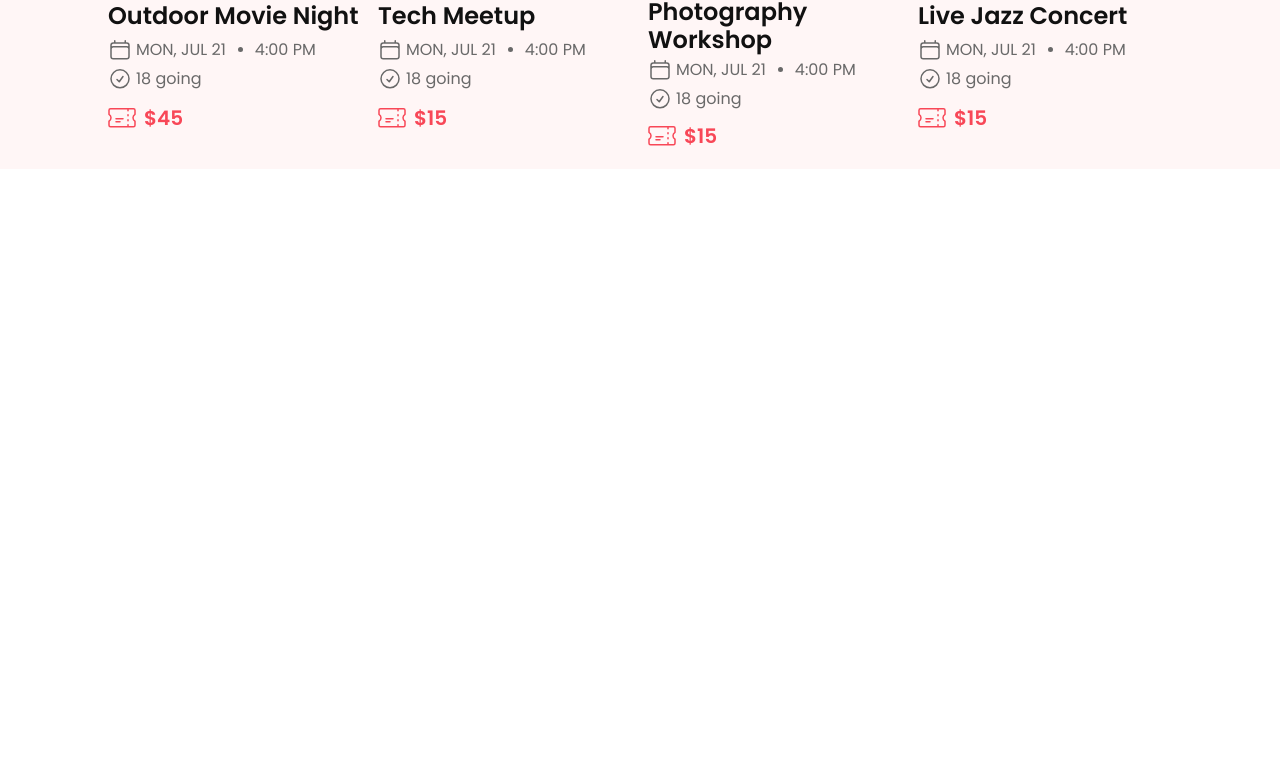
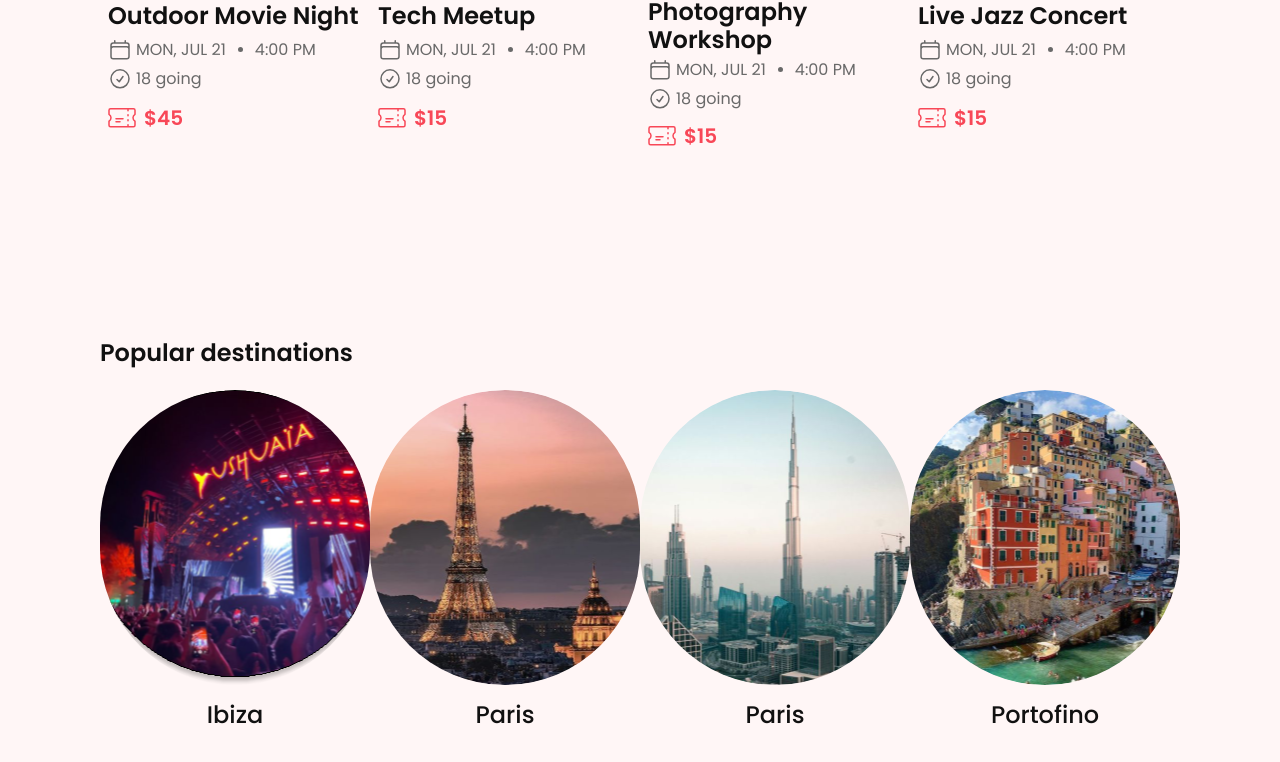
Before and after one commit to Asimpossible/figma-task, a React (Vite) app: page / in a window 1280 px wide. Shown: the part 2098-2860 px from the top of the page. Before the commit the page ends 2387 px from the top, so only its background shows below. Built offline with nearby package versions, Linux system fonts and the light colour scheme.

Commit message:
Popular Destinations component completed

```diff
--- a/src/pages/Home/index.tsx
+++ b/src/pages/Home/index.tsx
@@ -1,4 +1,4 @@
-import { Categories, Heading, PopularEvents, UpcomingEvents } from '@/shared/components'
+import { Categories, Heading, PopularDestinations, PopularEvents, UpcomingEvents } from '@/shared/components'
 import { Header } from '@/shared/layout'
 import React from 'react'
 
@@ -11,6 +11,7 @@ const Index: React.FC = () => {
                 <Categories />
                 <PopularEvents />
                 <UpcomingEvents />
+                <PopularDestinations />
             </div>
         </div>
     )
--- /dev/null
+++ b/src/shared/components/PopularDestinations/index.tsx
@@ -0,0 +1,31 @@
+import React from 'react'
+
+const Index: React.FC = () => {
+    return (
+        <>
+            <div className='destination px-[100px] py-[43px] flex flex-col gap-4 '>
+                <div className="destinations__title font-poppins text-textBlack font-semibold text-2xl leading-[42px] cursor-default">Popular destinations</div>
+                <div className="destinationsContent h-[343px] flex justify-between">
+                    <div className="card cursor-pointer flex flex-col items-center gap-3 w-[295px] h-full">
+                        <div className="card__icon w-full h-[295px] rounded-full bg-cover bg-center bg-no-repeat bg-[url('/images/ibiza.svg')]"></div>
+                        <div className="card__title font-poppins font-medium text-textBlack text-2xl leading-[36px]">Ibiza</div>
+                    </div>
+                    <div className="card cursor-pointer flex flex-col items-center gap-3 w-[295px] h-full">
+                        <div className="card__icon w-full h-[295px] rounded-full bg-cover bg-center bg-no-repeat bg-[url('/images/Paris.svg')]"></div>
+                        <div className="card__title font-poppins font-medium text-textBlack text-2xl leading-[36px]">Paris</div>
+                    </div>
+                    <div className="card cursor-pointer flex flex-col items-center gap-3 w-[295px] h-full">
+                        <div className="card__icon w-full h-[295px] rounded-full bg-cover bg-center bg-no-repeat bg-[url('/images/Dubai.svg')]"></div>
+                        <div className="card__title font-poppins font-medium text-textBlack text-2xl leading-[36px]">Paris</div>
+                    </div>
+                    <div className="card cursor-pointer flex flex-col items-center gap-3 w-[295px] h-full">
+                        <div className="card__icon w-full h-[295px] rounded-full bg-cover bg-center bg-no-repeat bg-[url('/images/Portofino.svg')]"></div>
+                        <div className="card__title font-poppins font-medium text-textBlack text-2xl leading-[36px]">Portofino</div>
+                    </div>
+                </div>
+            </div>
+        </>
+    )
+}
+
+export default Index
--- a/src/shared/components/index.ts
+++ b/src/shared/components/index.ts
@@ -2,3 +2,4 @@ export { default as Heading } from './Heading'
 export { default as Categories } from './Categories'
 export { default as PopularEvents } from './PopularEvents'
 export { default as UpcomingEvents } from './UpcomingEvents'
+export { default as PopularDestinations } from './PopularDestinations'
```
